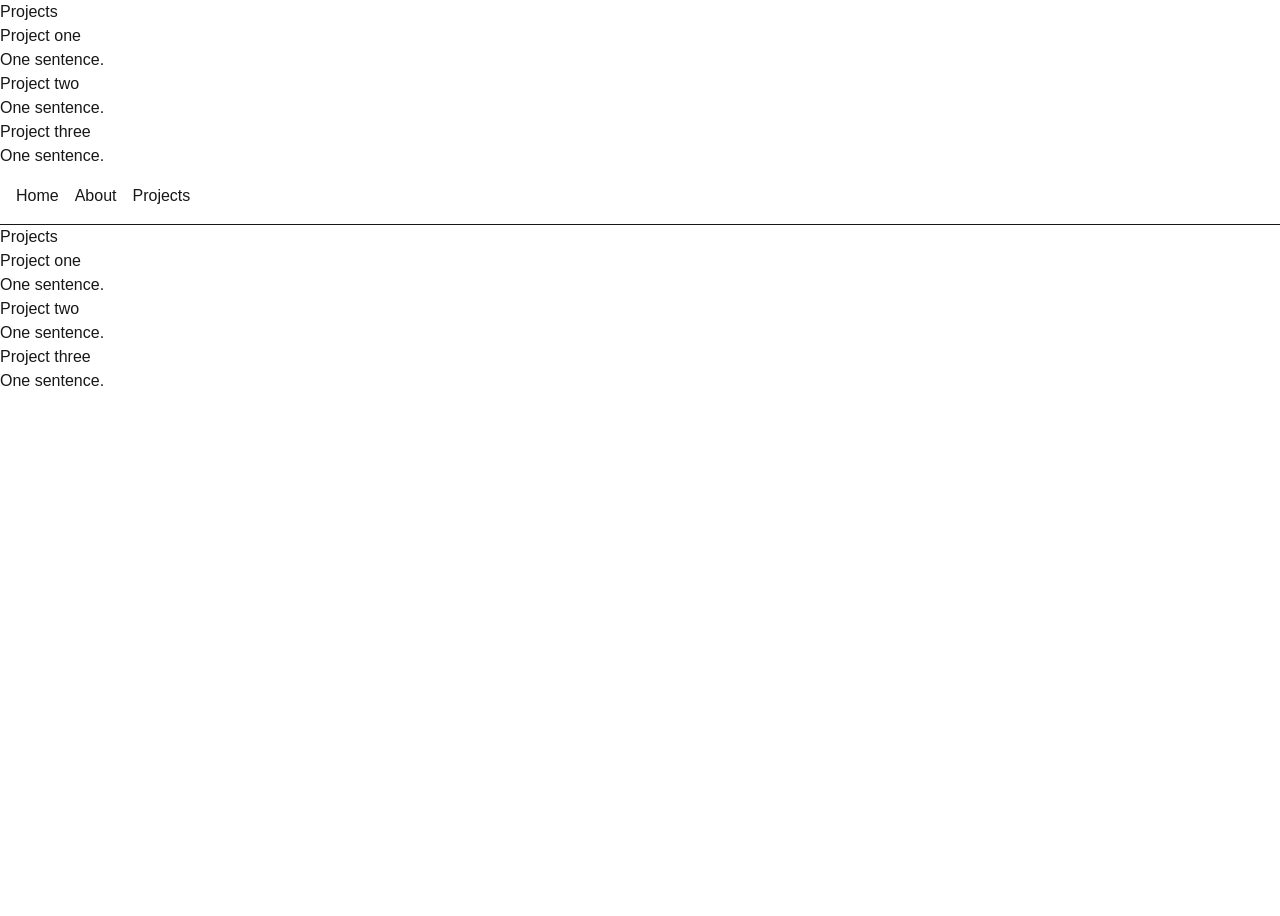
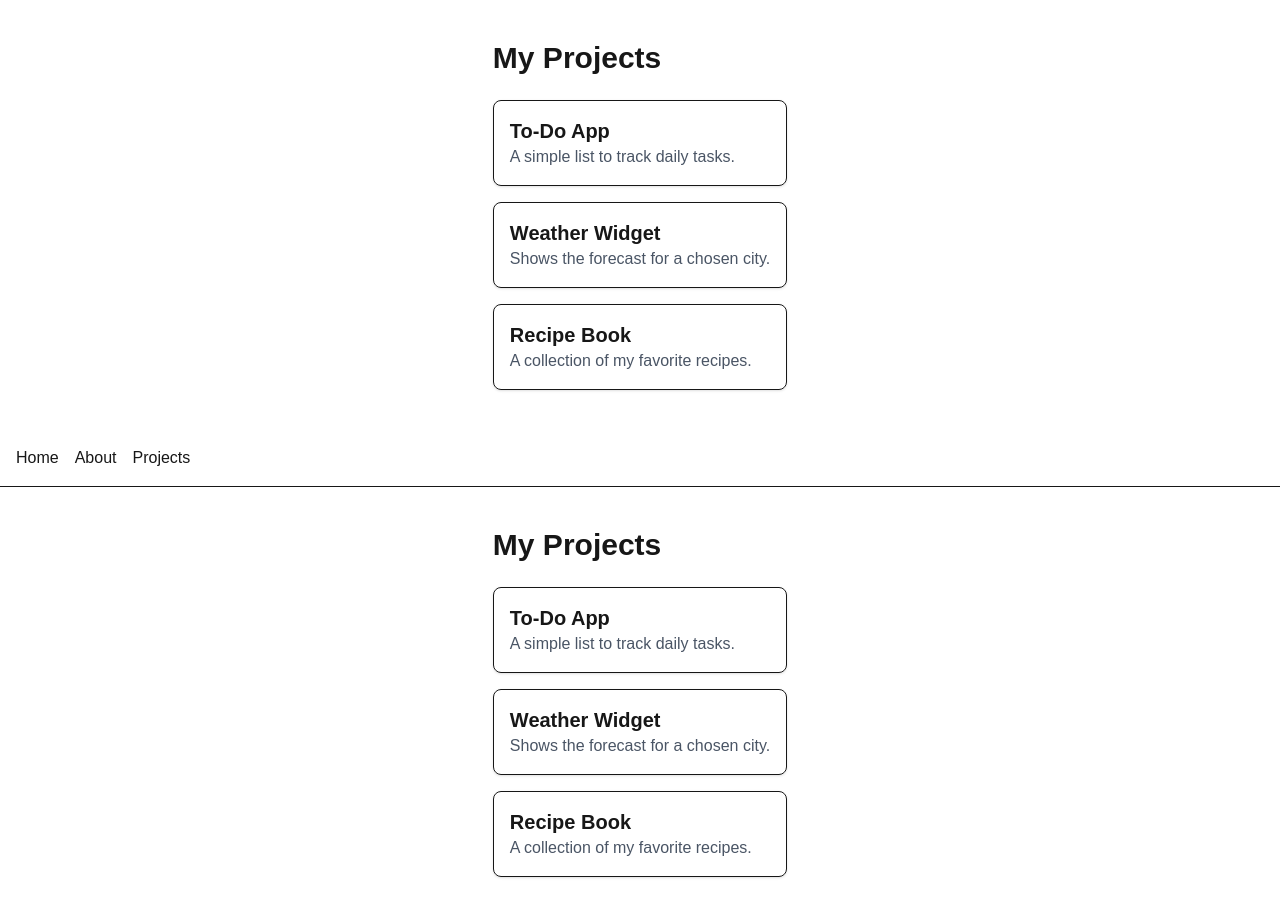
Before and after one commit to cosgafasarah66-crypto/cosgafasarah, a Next.js app: page /projects in a window 1280 px wide. Before the commit the page ends 800 px from the top, so only its background shows below. Built offline with nearby package versions, Linux system fonts and the light colour scheme.

Commit message:
Add projects page

```diff
--- a/app/projects/page.tsx
+++ b/app/projects/page.tsx
@@ -1,21 +1,23 @@
-export const metadata = { title: "Projects | Sarah" };
+export const metadata = { title: "My Work | Sarah" };
 
-const projects = [
-  { id: 1, name: "Project one", description: "One sentence." },
-  { id: 2, name: "Project two", description: "One sentence." },
-  { id: 3, name: "Project three", description: "One sentence." },
+const myWork = [
+  { slug: "todo-app", title: "To-Do App", summary: "A simple list to track daily tasks." },
+  { slug: "weather-widget", title: "Weather Widget", summary: "Shows the forecast for a chosen city." },
+  { slug: "recipe-book", title: "Recipe Book", summary: "A collection of my favorite recipes." },
 ];
 
-export default function ProjectsPage() {
+export default function Projects() {
   return (
-    <main>
-      <h1>Projects</h1>
-      {projects.map((project) => (
-        <div key={project.id}>
-          <h2>{project.name}</h2>
-          <p>{project.description}</p>
-        </div>
-      ))}
-    </main>
+    <section className="mx-auto max-w-2xl px-6 py-10">
+      <h1 className="mb-6 text-3xl font-bold">My Projects</h1>
+      <ul className="space-y-4">
+        {myWork.map((item) => (
+          <li key={item.slug} className="rounded-lg border p-4 shadow-sm">
+            <h2 className="text-xl font-semibold">{item.title}</h2>
+            <p className="text-gray-600">{item.summary}</p>
+          </li>
+        ))}
+      </ul>
+    </section>
   );
 }
```
